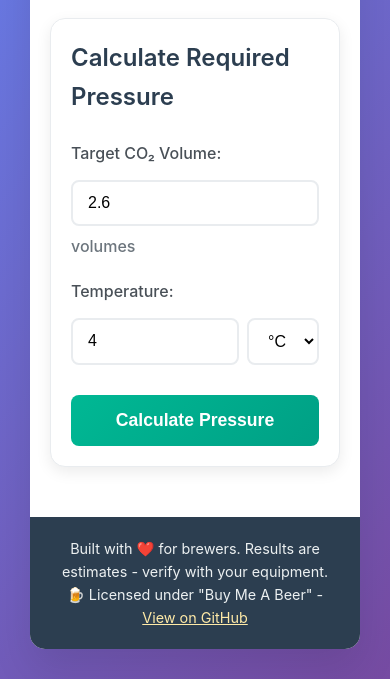
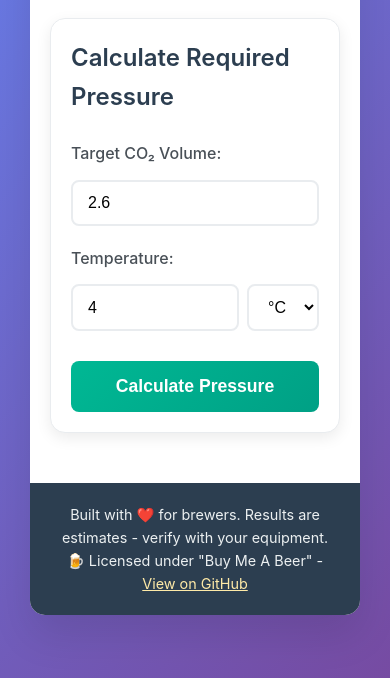
Before and after one commit to BrewnodeDave/carbonation, a website: page public/index.html in a window 390 px wide. Shown: the part 166-845 px from the top of the page. Drawn offline with Linux system fonts and the light colour scheme; no server answers.

Commit message:
mobile styles

```diff
--- a/public/index.html
+++ b/public/index.html
@@ -25,7 +25,6 @@
                 <div class="input-group">
                     <label for="target-volumes-pressure">Target CO₂ Volume:</label>
                     <input type="number" id="target-volumes-pressure" step="0.1" min="1" max="5" value="2.6">
-                    <span class="unit">volumes</span>
                 </div>
 
                 <div class="input-group">
```
